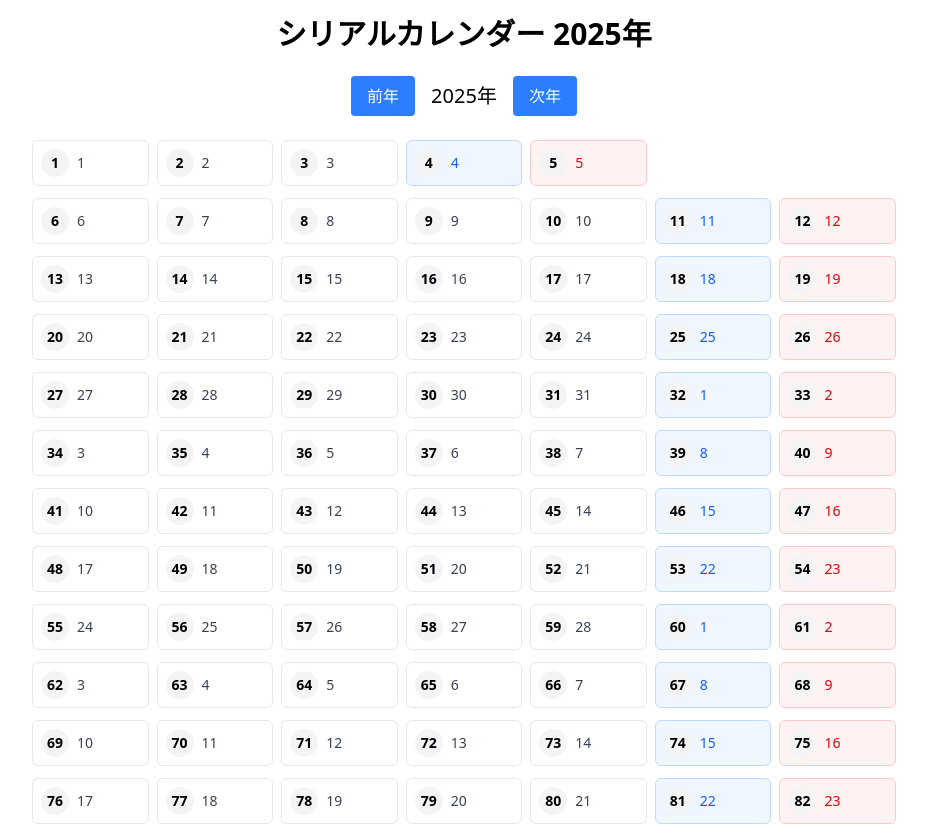
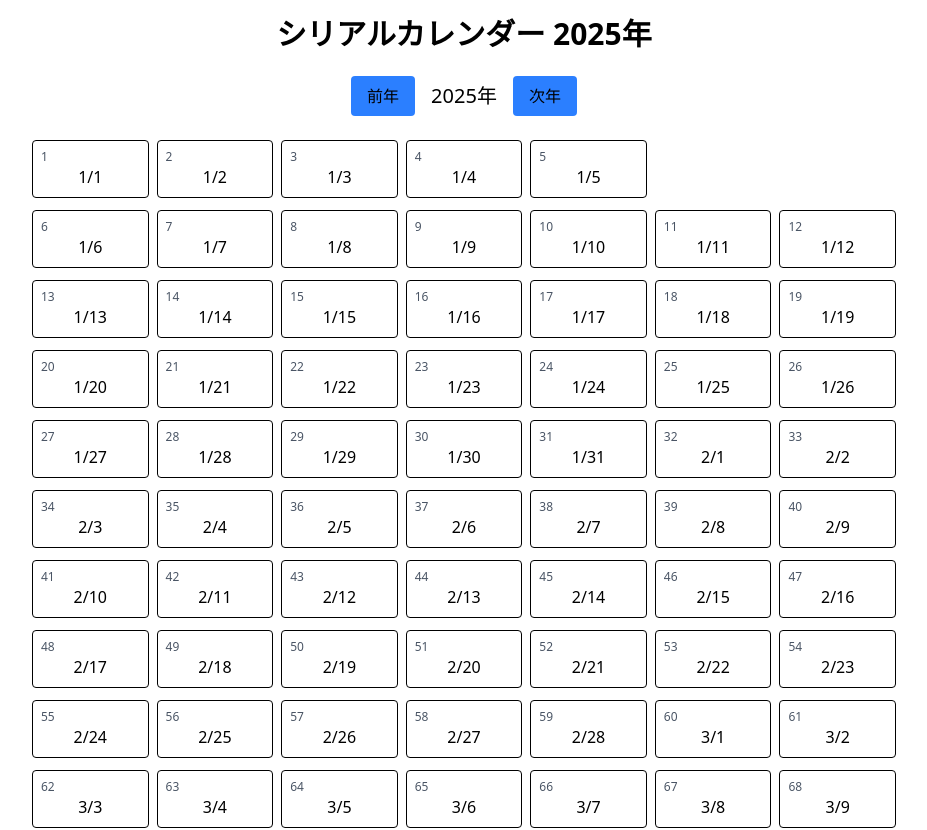
Before and after one commit to okonomi/period-calendar, a React (Vite) app: page / in a window 1280 px wide. Shown: the top 830 px of the page, without its empty margins (176-1103 px from the left). Built offline with nearby package versions, Linux system fonts and the light colour scheme.

Commit message:
style: update DateCell and YearSelector components for improved styling and readability

```diff
--- a/src/App.tsx
+++ b/src/App.tsx
@@ -14,7 +14,7 @@ export const App: React.FC = () => {
   const handleNextYear = () => setSelectedYear(selectedYear + 1);
 
   return (
-    <div className="max-w-4xl mx-auto p-4 font-sans">
+    <div className="max-w-4xl mx-auto p-4 font-sans bg-white text-black">
       <h1 className="text-3xl font-bold text-center mb-6">シリアルカレンダー {selectedYear}年</h1>
 
       <YearSelector
--- a/src/components/DateCell.tsx
+++ b/src/components/DateCell.tsx
@@ -8,28 +8,12 @@ export type Props = {
 
 // 日付表示用のコンポーネント
 export const DateCell: React.FC<Props> = ({ date, serialNumber }) => {
-  const dayOfWeek = date.getDay();
-  const isSunday = dayOfWeek === 0;
-  const isSaturday = dayOfWeek === 6;
-
   return (
-    <div
-      className={`border rounded-md p-2 flex items-center gap-2 ${
-        isSunday ? 'bg-red-50 border-red-200' :
-        isSaturday ? 'bg-blue-50 border-blue-200' :
-        'bg-white border-gray-200'
-      }`}
-    >
-      <span className="bg-gray-100 rounded-full w-7 h-7 flex items-center justify-center font-bold text-sm">
-        {serialNumber}
-      </span>
-      <span className={`text-sm ${
-        isSunday ? 'text-red-600' :
-        isSaturday ? 'text-blue-600' :
-        'text-gray-700'
-      }`}>
-        {formatDateJP(date)}
-      </span>
+    <div className="p-2 border rounded bg-white">
+      <div className="text-xs text-gray-600">{serialNumber}</div>
+      <div className="text-center text-black">
+        {date.getMonth() + 1}/{date.getDate()}
+      </div>
     </div>
   );
 };
--- a/src/components/YearSelector.tsx
+++ b/src/components/YearSelector.tsx
@@ -9,14 +9,14 @@ export const YearSelector: React.FC<Props> = ({ year, onPrevYear, onNextYear })
     <div className="flex items-center justify-center gap-4 my-6">
       <button
         onClick={onPrevYear}
-        className="bg-blue-500 hover:bg-blue-600 text-white py-2 px-4 rounded transition-colors"
+        className="bg-blue-500 hover:bg-blue-600 text-black py-2 px-4 rounded transition-colors"
       >
         前年
       </button>
-      <span className="text-xl font-medium">{year}年</span>
+      <span className="text-xl font-medium text-black">{year}年</span>
       <button
         onClick={onNextYear}
-        className="bg-blue-500 hover:bg-blue-600 text-white py-2 px-4 rounded transition-colors"
+        className="bg-blue-500 hover:bg-blue-600 text-black py-2 px-4 rounded transition-colors"
       >
         次年
       </button>
```
